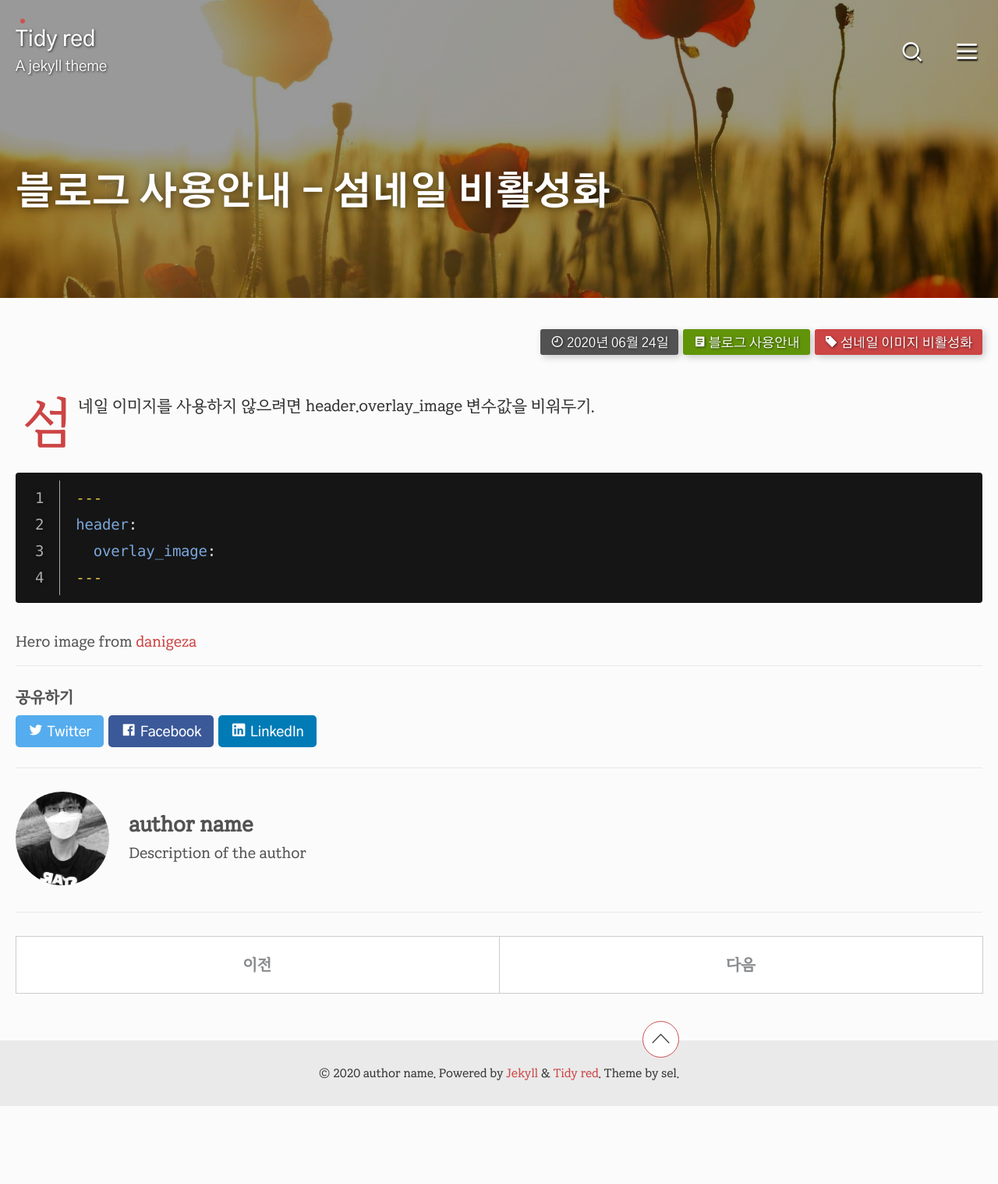
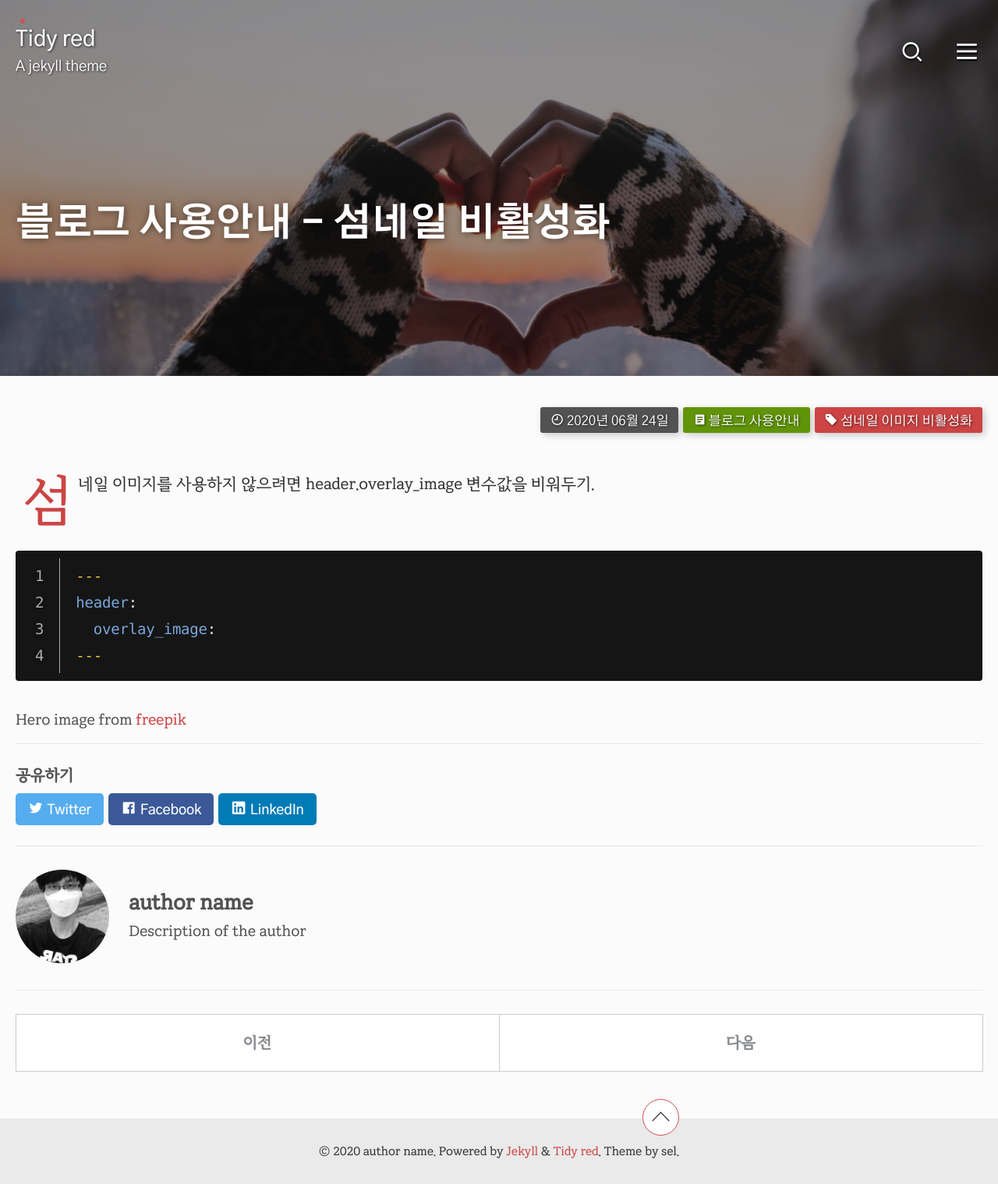
Before and after one commit to selosele/jekyll-theme-tidyred, a Jekyll site: the page built from _posts/2020-06-24-example-post06.md, in a window 1280 px wide. Shown: the whole page at 78% size. Built offline with Jekyll 4.4.1, drawn with Linux system fonts in a browser that asks for light colours; before the commit the page ends 1418 px from its top, so only the background shows below that.

Commit message:
포스트 수정, 레이아웃 CSS 수정, 배경이미지 교체

```diff
--- a/_posts/2020-06-24-example-post06.md
+++ b/_posts/2020-06-24-example-post06.md
@@ -6,8 +6,8 @@ summary:
 header:
   overlay_image:
   overlay_filter: 0.4
-  image_link: https://pixabay.com/ko/photos/%EC%84%A0%EC%85%8B-%EC%96%91%EA%B7%80%EB%B9%84-%EB%B0%B1%EB%9D%BC%EC%9D%B4%ED%8A%B8-%EA%BD%83-174276/
-  image_author: danigeza
+  image_link: https://www.freepik.com/free-photo/person-showing-heart-by-hands_3241094.htm#page=2&query=winter&position=4
+  image_author: freepik
 date: 2020-06-24 20:46
 toc: false
 categories:
--- a/_sass/tidy-red/_page.scss
+++ b/_sass/tidy-red/_page.scss
@@ -563,8 +563,8 @@
 // post header
 .post-header {
    @include common-layout($max-width: $layout-wide-width);
-   padding-top: 4rem;
-   padding-bottom: 5rem;
+   padding-top: 6rem;
+   padding-bottom: 8rem;
    color: $grey12;
 
    > .page__title {
```
Also changed, not shown: assets/images/mhead_bg.jpg.
